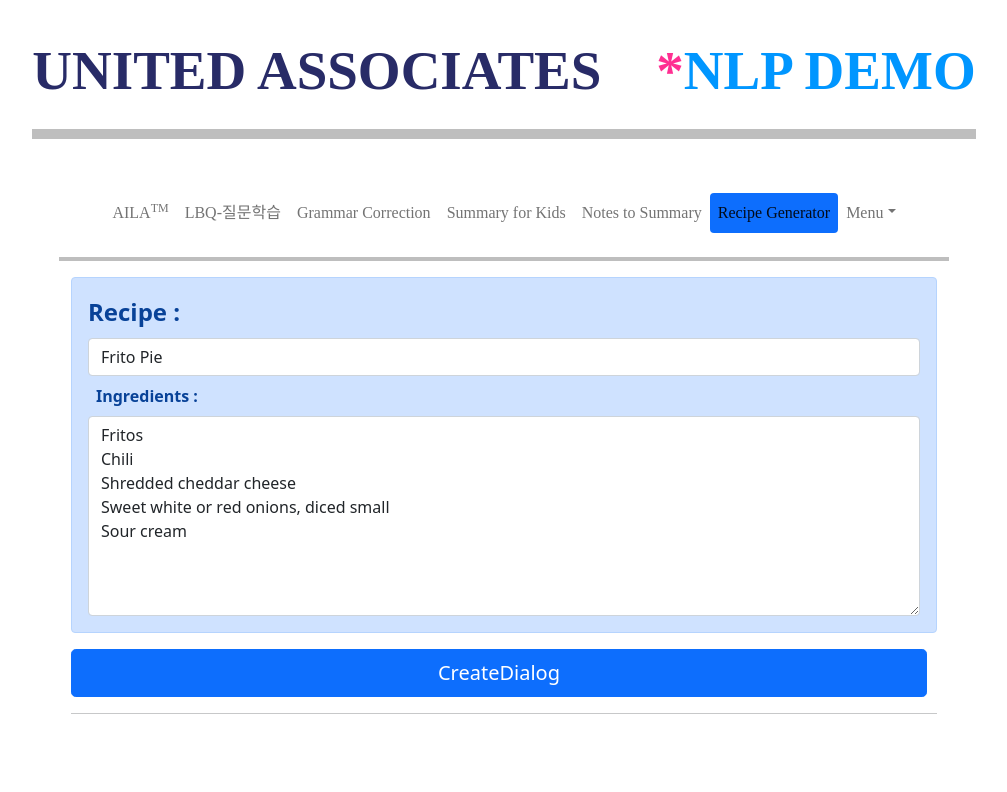
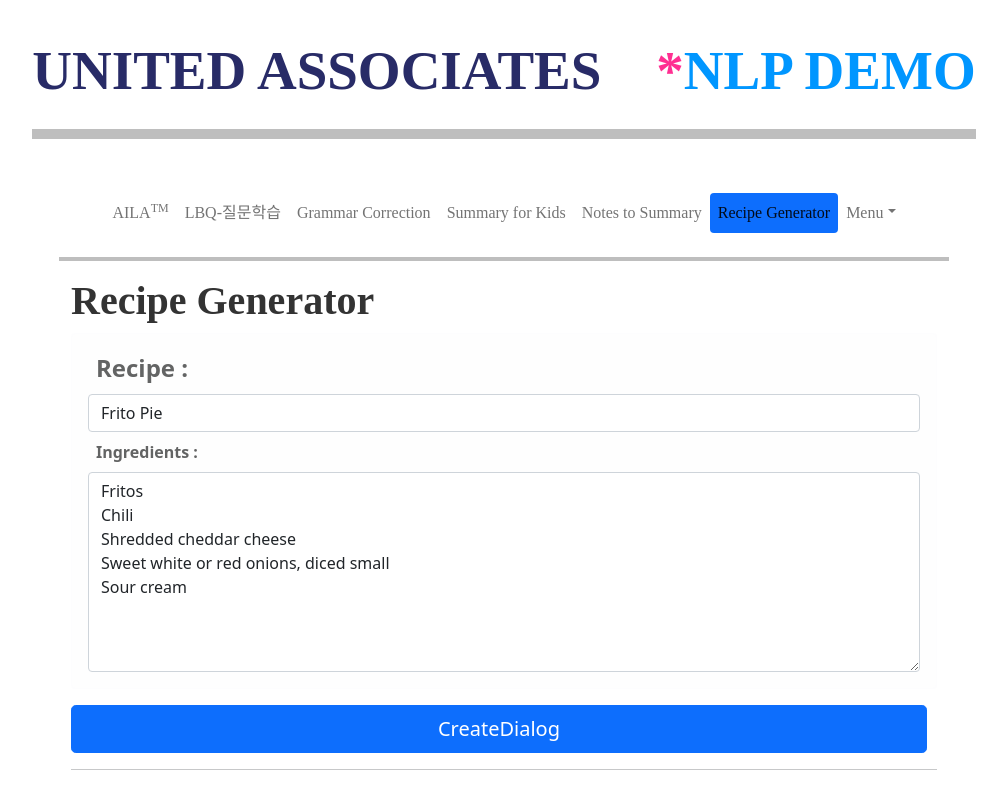
Before and after one commit to nare-ua/demoqna_test, a React (Create React App) app: page / in a window 1280 px wide. Both pictures are taken after a click on the button "Recipe Generator". Shown: the top 792 px of the page, without its empty margins (136-1143 px from the left). Built offline with nearby package versions, Linux system fonts and the light colour scheme.

Commit message:
[update] Recipe Generator UI변경. #00029

```diff
--- a/src/components/Body/css/App.module.css
+++ b/src/components/Body/css/App.module.css
@@ -73,3 +73,7 @@
 .navTitle {
   font-family: 'Aero';
 }
+
+.RecipeGenerator {
+  font-family: 'Aero';
+}
--- a/src/contents/RecipeGenerator.js
+++ b/src/contents/RecipeGenerator.js
@@ -2,6 +2,7 @@ import { Component } from "react";
 import common from "../common/APIConnection";
 import { Col, Container, FormControl, InputGroup, Row, Button, Spinner, Badge, Alert } from "react-bootstrap";
 import RecipeGeneratorAPIRow from "./ApiRow/summarizeRow/RecipeGeneratorApiRow";
+import style from "../components/Body/css/App.module.css";
 
 export default class RecipeGenerator extends Component{
 
@@ -112,10 +113,11 @@ export default class RecipeGenerator extends Component{
     render() {
         return(
             <Container className="col-10">
+                <h1 className={style.RecipeGenerator} style={{fontWeight:"bold"}}>Recipe Generator</h1>
                 <Row>
                     <Col>
-                        <Alert>
-                            <Alert.Heading><b>Recipe :</b></Alert.Heading>
+                        <Alert variant="light">
+                            <Alert.Heading><b className="m-2">Recipe :</b></Alert.Heading>
                             <FormControl
                             className="mb-2"
                             placeholder="Recipe Name" aria-label="Recipe Name"
```
